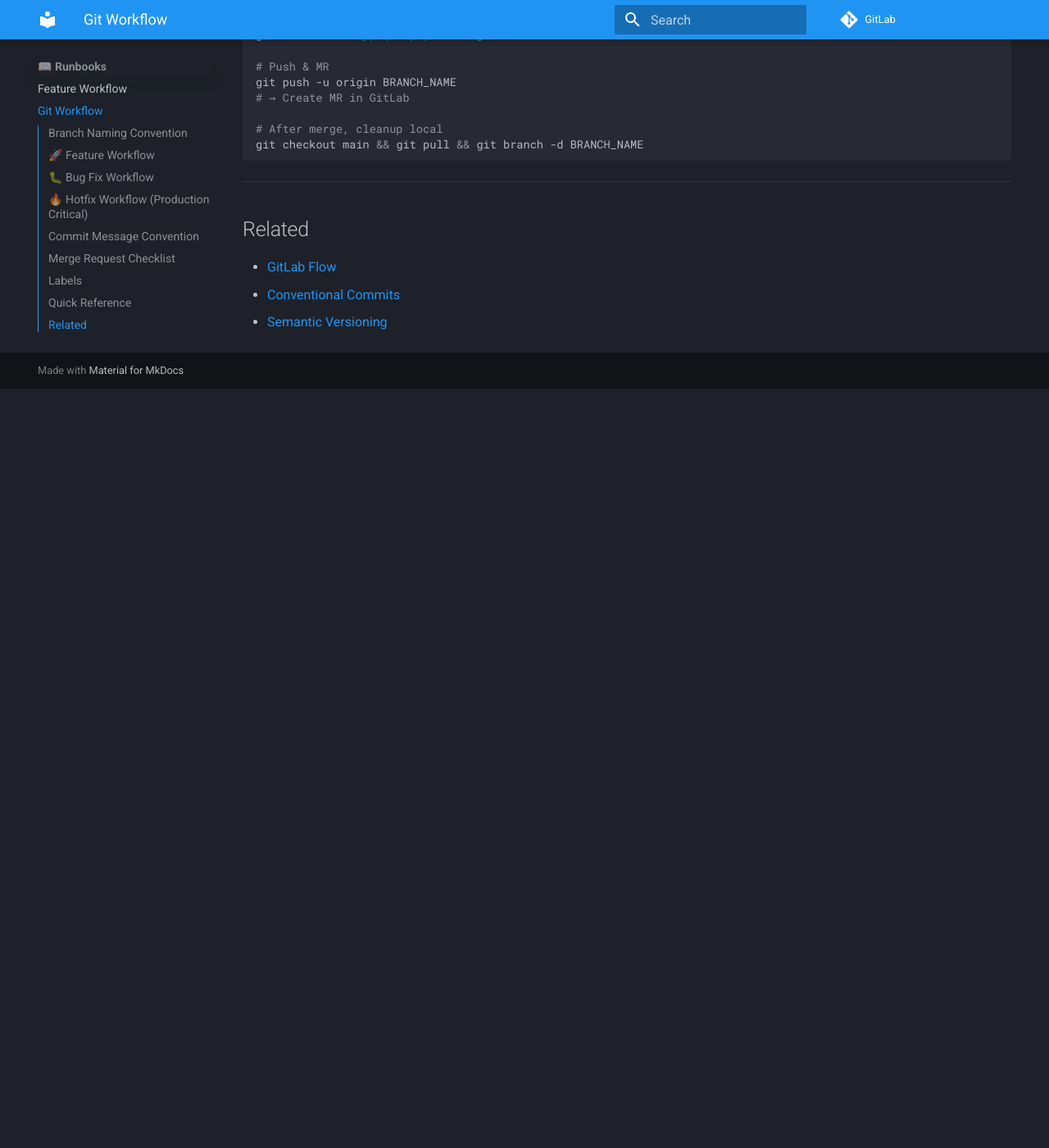
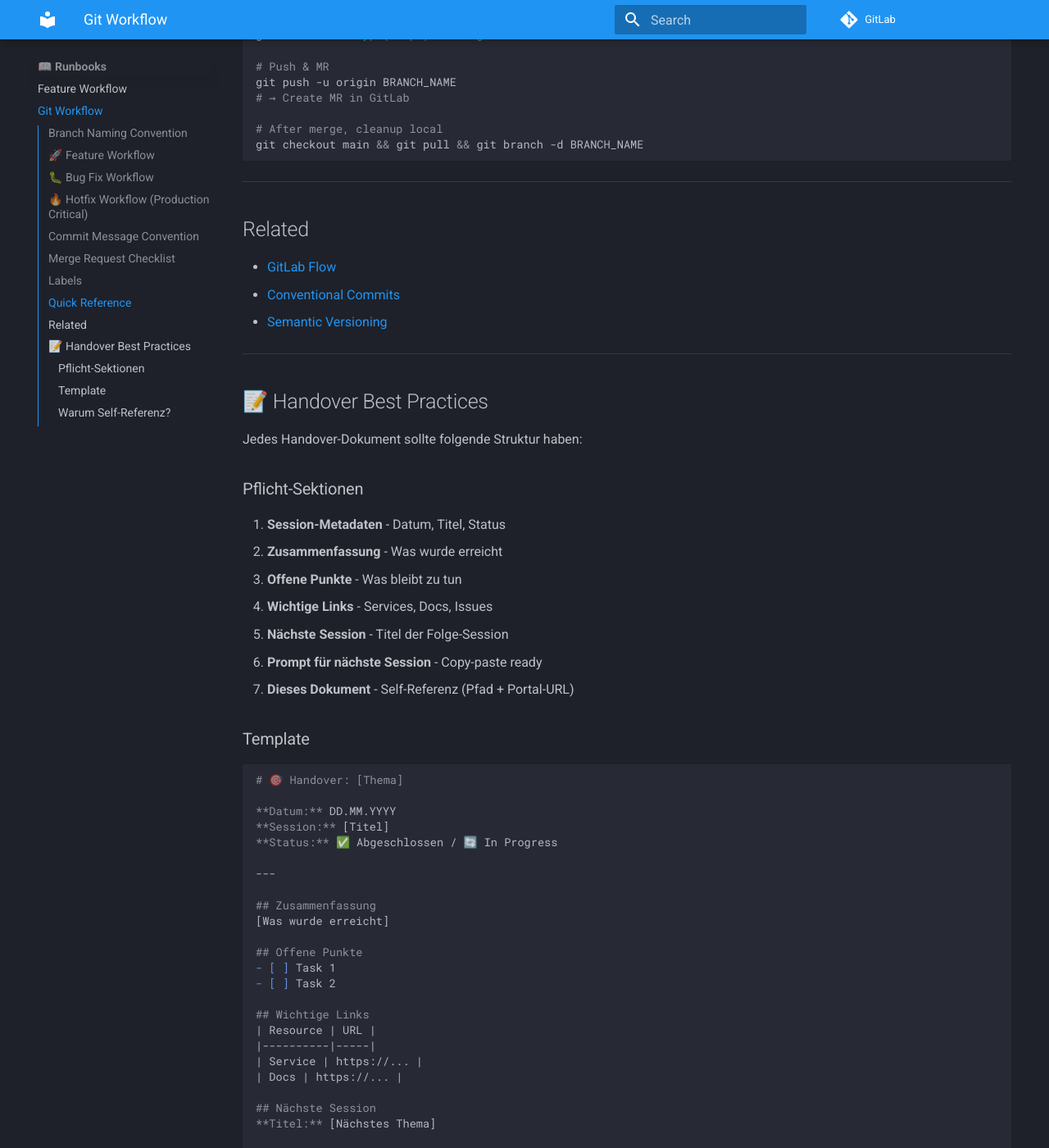
Before and after one commit to wolfram-laube/backoffice, an MkDocs documentation site: the page built from docs/runbook/git-workflow.md, in a window 1280 px wide and 1400 px high, scrolled down 3689 px. Shown: the whole window at 82% size. Built offline with MkDocs 1.6.1 and Material for MkDocs 9.7.7, drawn with Linux system fonts in a browser that asks for light colours; comment, search, counter and statistics services are not loaded; before the commit the page ends 4163 px from its top, so only the background shows below that; some of the changed text lies outside the part shown.

Commit message:
docs: add handover best practices to git-workflow

````diff
--- a/docs/runbook/git-workflow.md
+++ b/docs/runbook/git-workflow.md
@@ -179,3 +179,76 @@ git checkout main && git pull && git branch -d BRANCH_NAME
 - [GitLab Flow](https://docs.gitlab.com/ee/topics/gitlab_flow.html)
 - [Conventional Commits](https://www.conventionalcommits.org/)
 - [Semantic Versioning](https://semver.org/)
+
+---
+
+## 📝 Handover Best Practices
+
+Jedes Handover-Dokument sollte folgende Struktur haben:
+
+### Pflicht-Sektionen
+
+1. **Session-Metadaten** - Datum, Titel, Status
+2. **Zusammenfassung** - Was wurde erreicht
+3. **Offene Punkte** - Was bleibt zu tun
+4. **Wichtige Links** - Services, Docs, Issues
+5. **Nächste Session** - Titel der Folge-Session
+6. **Prompt für nächste Session** - Copy-paste ready
+7. **Dieses Dokument** - Self-Referenz (Pfad + Portal-URL)
+
+### Template
+
+```markdown
+# 🎯 Handover: [Thema]
+
+**Datum:** DD.MM.YYYY
+**Session:** [Titel]
+**Status:** ✅ Abgeschlossen / 🔄 In Progress
+
+---
+
+## Zusammenfassung
+[Was wurde erreicht]
+
+## Offene Punkte
+- [ ] Task 1
+- [ ] Task 2
+
+## Wichtige Links
+| Resource | URL |
+|----------|-----|
+| Service | https://... |
+| Docs | https://... |
+
+## Nächste Session
+**Titel:** [Nächstes Thema]
+
+## Prompt für nächste Session
+```
+Kontext: [Aktueller Stand]
+
+Handover der letzten Session:
+- GitLab: docs/handover/HANDOVER_XXX.md
+- Portal: https://...
+
+Ziel dieser Session:
+1. [Ziel 1]
+2. [Ziel 2]
+
+Relevante Ressourcen:
+- [Resource 1]
+- [Resource 2]
+```
+
+---
+
+## Dieses Dokument
+**Pfad:** `docs/handover/HANDOVER_XXX.md`
+**Portal:** https://wolfram_laube.gitlab.io/.../handover/HANDOVER_XXX/
+```
+
+### Warum Self-Referenz?
+
+- **Kontinuität** - Nächste Session weiß wo sie weitermacht
+- **Auffindbarkeit** - Prompt enthält direkten Link
+- **Kette** - Jedes Handover verlinkt auf sich selbst → nächstes Handover verlinkt zurück
````
